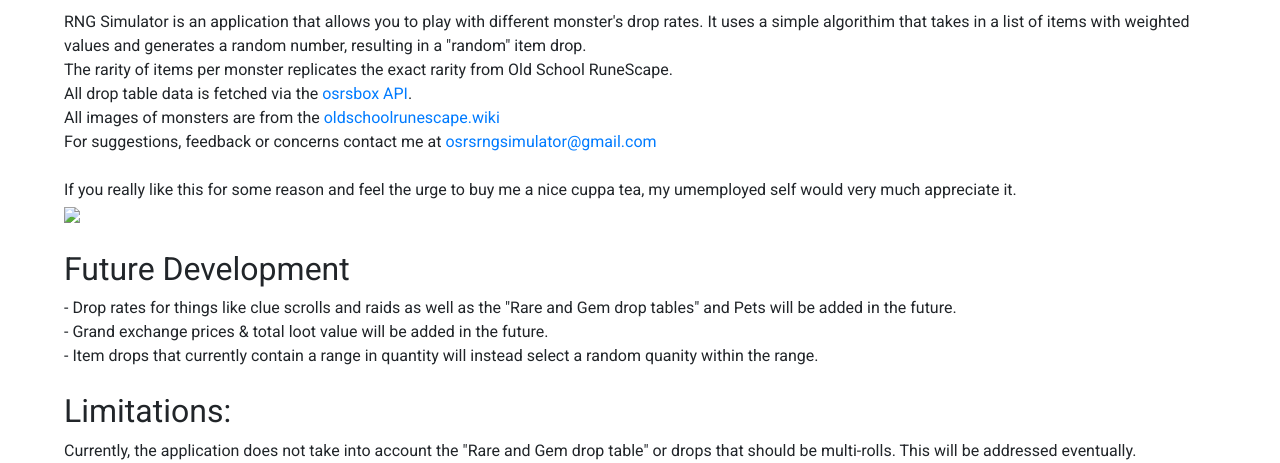
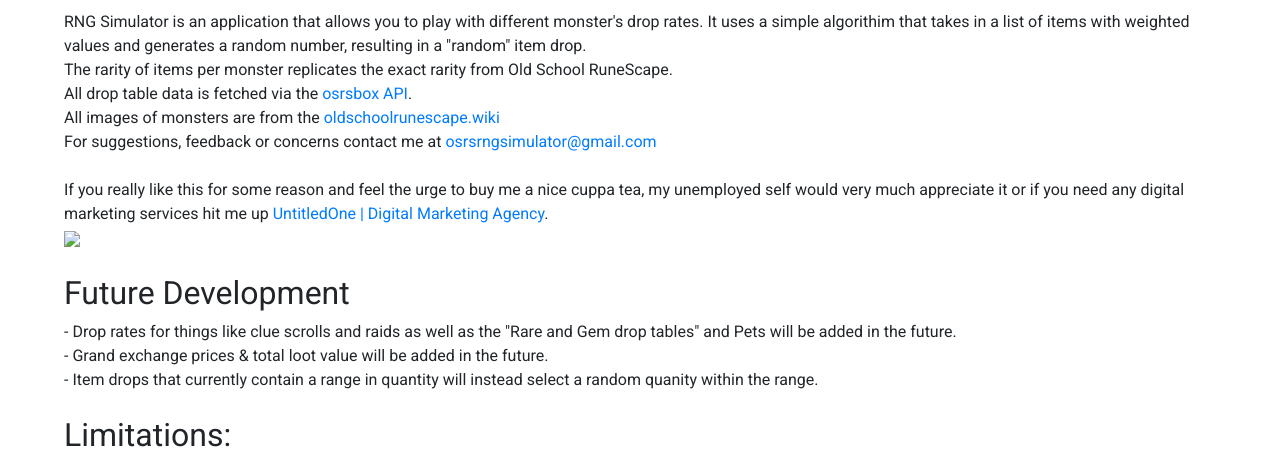
Before and after one commit to brandonberger/osrs, a PHP site: page /templates/about.php in a window 1280 px wide. Shown: the part 150-613 px from the top of the page. Run offline with PHP 8.4, Linux system fonts and the light colour scheme; some libraries are stand-ins or nearby versions.

Commit message:
Backlink

```diff
--- a/sitemap.xml
+++ b/sitemap.xml
@@ -8,7 +8,7 @@
    </url>
    <url>
       <loc>https://rngsimulator.com/about</loc>
-      <lastmod>2020-12-15</lastmod>
+      <lastmod>2020-12-20</lastmod>
       <changefreq>monthly</changefreq>
       <priority>0.8</priority>
    </url>
--- a/templates/about.php
+++ b/templates/about.php
@@ -68,7 +68,7 @@
                         <br>
                         For suggestions, feedback or concerns contact me at <a href="MAILTO:osrsrngsimulator@gmail.com">osrsrngsimulator@gmail.com</a>
                         <br><br>
-                        If you really like this for some reason and feel the urge to buy me a nice cuppa tea, my umemployed self would very much appreciate it.
+                        If you really like this for some reason and feel the urge to buy me a nice cuppa tea, my unemployed self would very much appreciate it or if you need any digital marketing services hit me up <a target="_blank" rel="noopener" href="https://untitledone.io/">UntitledOne | Digital Marketing Agency</a>.
                         <br><a href="https://www.buymeacoffee.com/bdonberger"><img src="https://img.buymeacoffee.com/button-api/?text=Buy me a nice cuppa tea&emoji=🍵&slug=bdonberger&button_colour=5F7FFF&font_colour=ffffff&font_family=Lato&outline_colour=000000&coffee_colour=FFDD00"></a>
                         <br><br>
                         <h2>Future Development</h2>
```
